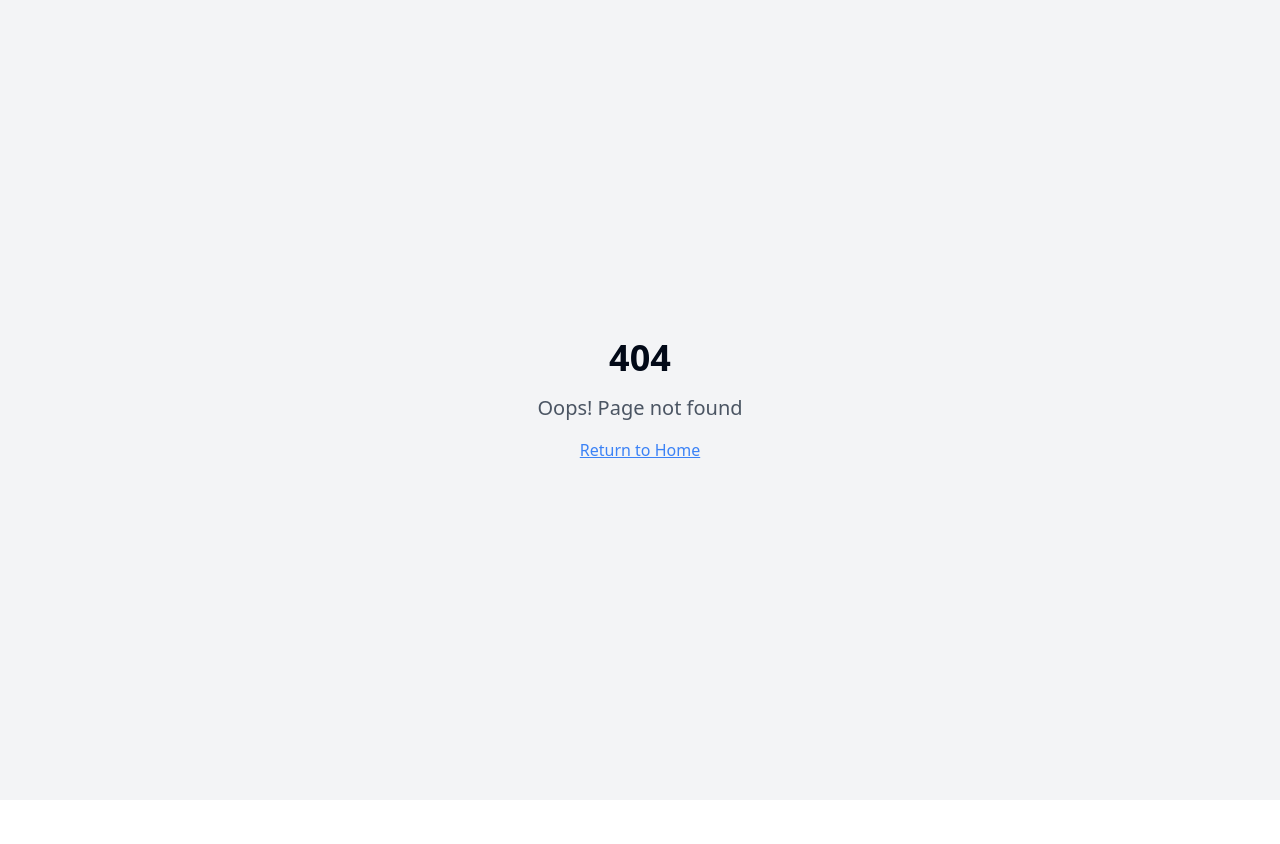
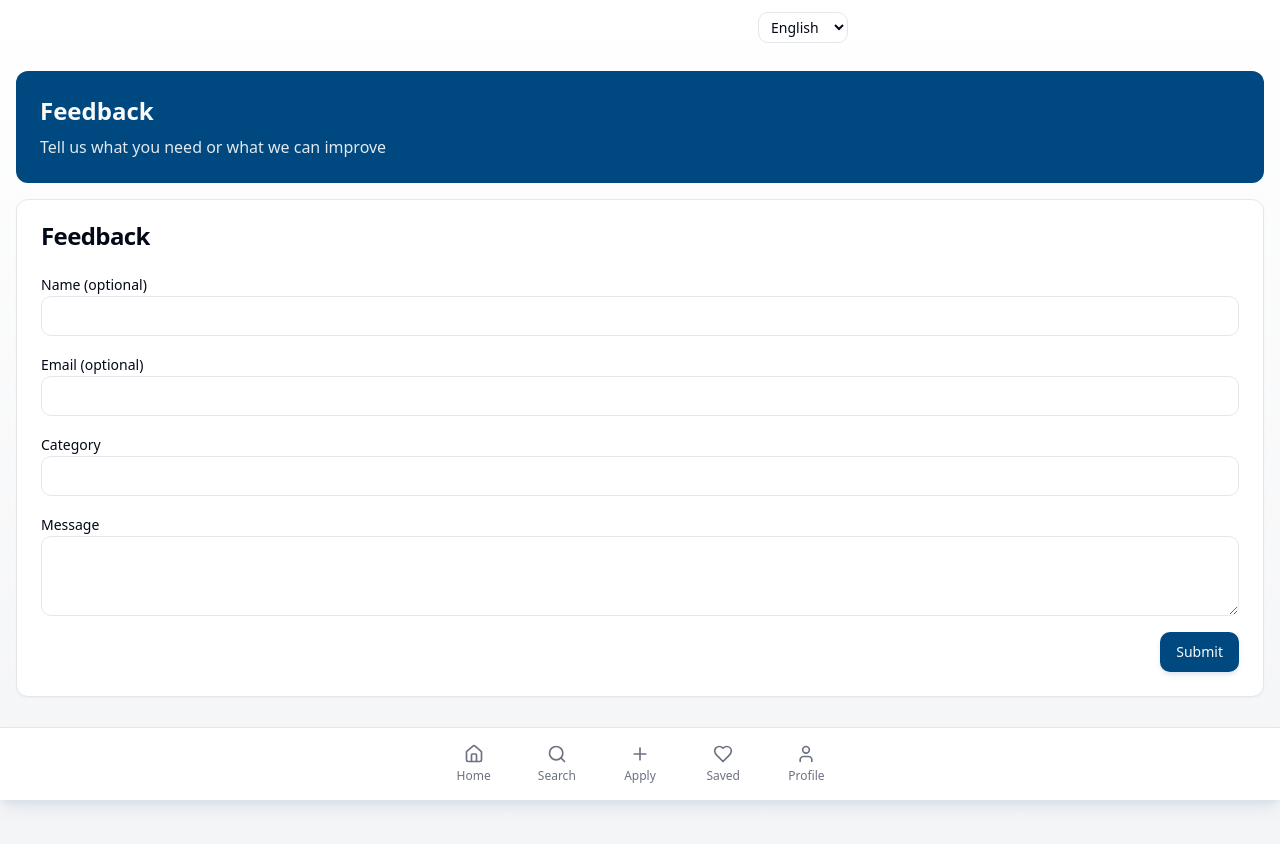
Before and after one commit to gmr9387/detroit-lifeline-guide, a React (Vite) app: page /feedback in a window 1280 px wide. Before the commit this address had no page. Shown: the top 844 px of the page. Before the commit the page ends 800 px from the top, so only its background shows below. Built offline with nearby package versions, Linux system fonts and the light colour scheme.

Commit message:
Add Feedback page with local storage submission functionality
Co-authored-by: gmr0903 <gmr0903@yahoo.com>

```diff
--- a/src/App.tsx
+++ b/src/App.tsx
@@ -9,6 +9,7 @@ const Programs = lazy(() => import("./pages/Programs"));
 const ProgramDetail = lazy(() => import("./pages/ProgramDetail"));
 const Favorites = lazy(() => import("./pages/Favorites"));
 const Profile = lazy(() => import("./pages/Profile"));
+const Feedback = lazy(() => import("./pages/Feedback"));
 const NotFound = lazy(() => import("./pages/NotFound"));
 
 const App = () => (
@@ -23,6 +24,7 @@ const App = () => (
             <Route path="/search" element={<Programs />} />
             <Route path="/favorites" element={<Favorites />} />
             <Route path="/profile" element={<Profile />} />
+            <Route path="/feedback" element={<Feedback />} />
             <Route path="/program/:programId" element={<ProgramDetail />} />
             {/* ADD ALL CUSTOM ROUTES ABOVE THE CATCH-ALL "*" ROUTE */}
             <Route path="*" element={<NotFound />} />
--- /dev/null
+++ b/src/pages/Feedback.tsx
@@ -0,0 +1,80 @@
+import { AppLayout } from '@/components/layout/AppLayout';
+import { Card, CardContent, CardHeader, CardTitle } from '@/components/ui/card';
+import { Button } from '@/components/ui/button';
+import { Input } from '@/components/ui/input';
+import { Label } from '@/components/ui/label';
+import { Textarea } from '@/components/ui/textarea';
+import { useState } from 'react';
+import { useTranslation } from 'react-i18next';
+
+function getStoredFeedback(): any[] {
+  try {
+    const raw = localStorage.getItem('drn_feedback');
+    return raw ? JSON.parse(raw) : [];
+  } catch {
+    return [];
+  }
+}
+
+function saveFeedback(entry: any) {
+  const prev = getStoredFeedback();
+  prev.unshift({ ...entry, id: crypto.randomUUID(), createdAt: new Date().toISOString() });
+  localStorage.setItem('drn_feedback', JSON.stringify(prev.slice(0, 100)));
+}
+
+export default function Feedback() {
+  const { t } = useTranslation();
+  const [form, setForm] = useState({ name: '', email: '', category: '', message: '' });
+  const [submitted, setSubmitted] = useState(false);
+
+  const onSubmit = (e: React.FormEvent) => {
+    e.preventDefault();
+    if (!form.message.trim()) return;
+    saveFeedback(form);
+    setSubmitted(true);
+    setForm({ name: '', email: '', category: '', message: '' });
+  };
+
+  return (
+    <AppLayout>
+      <div className="p-4 space-y-4">
+        <div className="bg-primary rounded-xl p-6 text-primary-foreground">
+          <h1 className="text-2xl font-bold mb-2">{t('feedback.title')}</h1>
+          <p className="text-primary-foreground/90">{t('feedback.subtitle')}</p>
+        </div>
+
+        <Card>
+          <CardHeader>
+            <CardTitle>{t('feedback.title')}</CardTitle>
+          </CardHeader>
+          <CardContent>
+            {submitted && (
+              <div className="mb-4 text-sm text-success">{t('feedback.thanks')}</div>
+            )}
+            <form onSubmit={onSubmit} className="space-y-4">
+              <div>
+                <Label htmlFor="name">{t('feedback.name')}</Label>
+                <Input id="name" value={form.name} onChange={(e) => setForm({ ...form, name: e.target.value })} />
+              </div>
+              <div>
+                <Label htmlFor="email">{t('feedback.email')}</Label>
+                <Input id="email" type="email" value={form.email} onChange={(e) => setForm({ ...form, email: e.target.value })} />
+              </div>
+              <div>
+                <Label htmlFor="category">{t('feedback.category')}</Label>
+                <Input id="category" value={form.category} onChange={(e) => setForm({ ...form, category: e.target.value })} />
+              </div>
+              <div>
+                <Label htmlFor="message">{t('feedback.message')}</Label>
+                <Textarea id="message" value={form.message} onChange={(e) => setForm({ ...form, message: e.target.value })} />
+              </div>
+              <div className="flex justify-end">
+                <Button type="submit">{t('feedback.submit')}</Button>
+              </div>
+            </form>
+          </CardContent>
+        </Card>
+      </div>
+    </AppLayout>
+  );
+}
```
